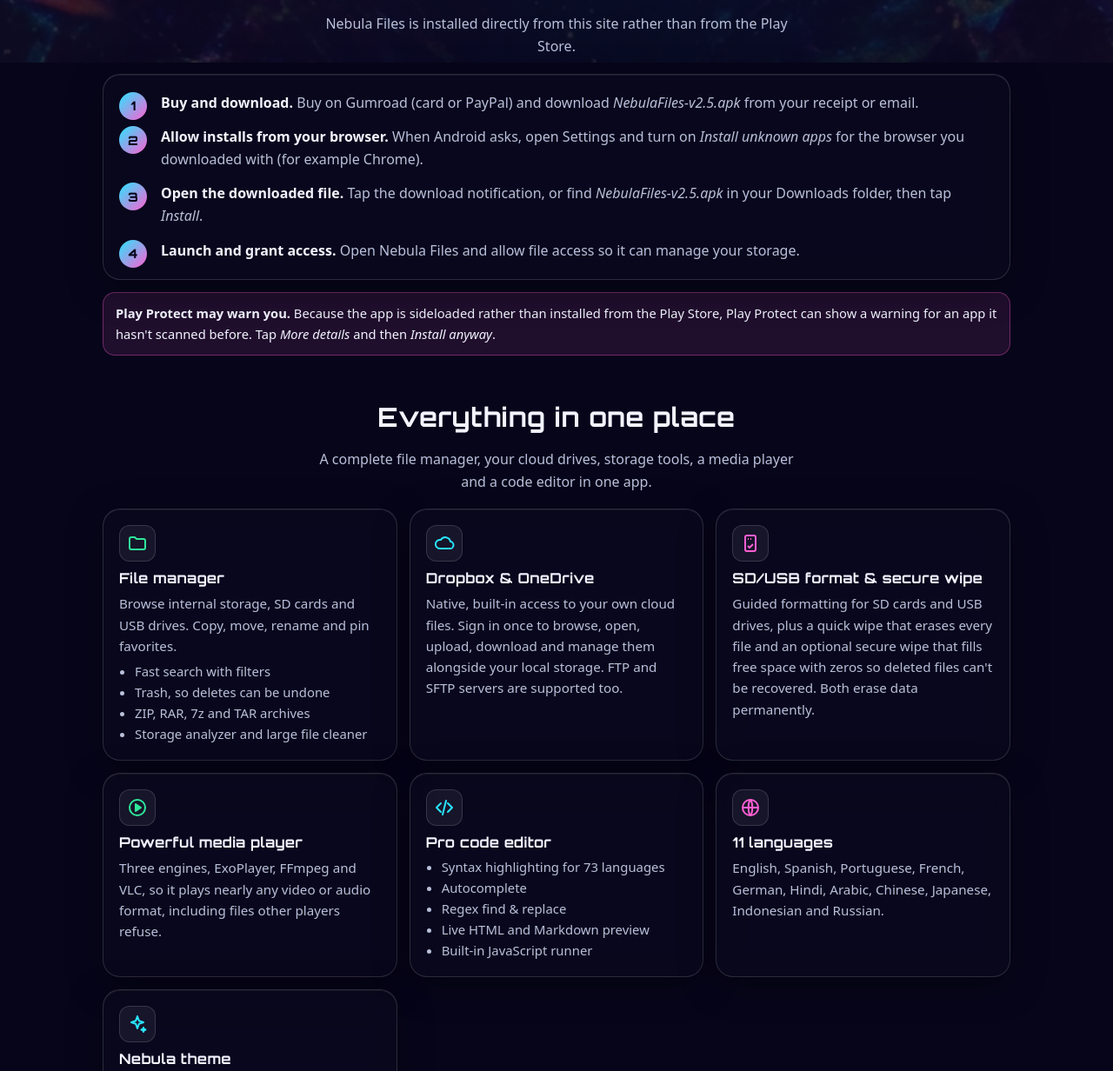
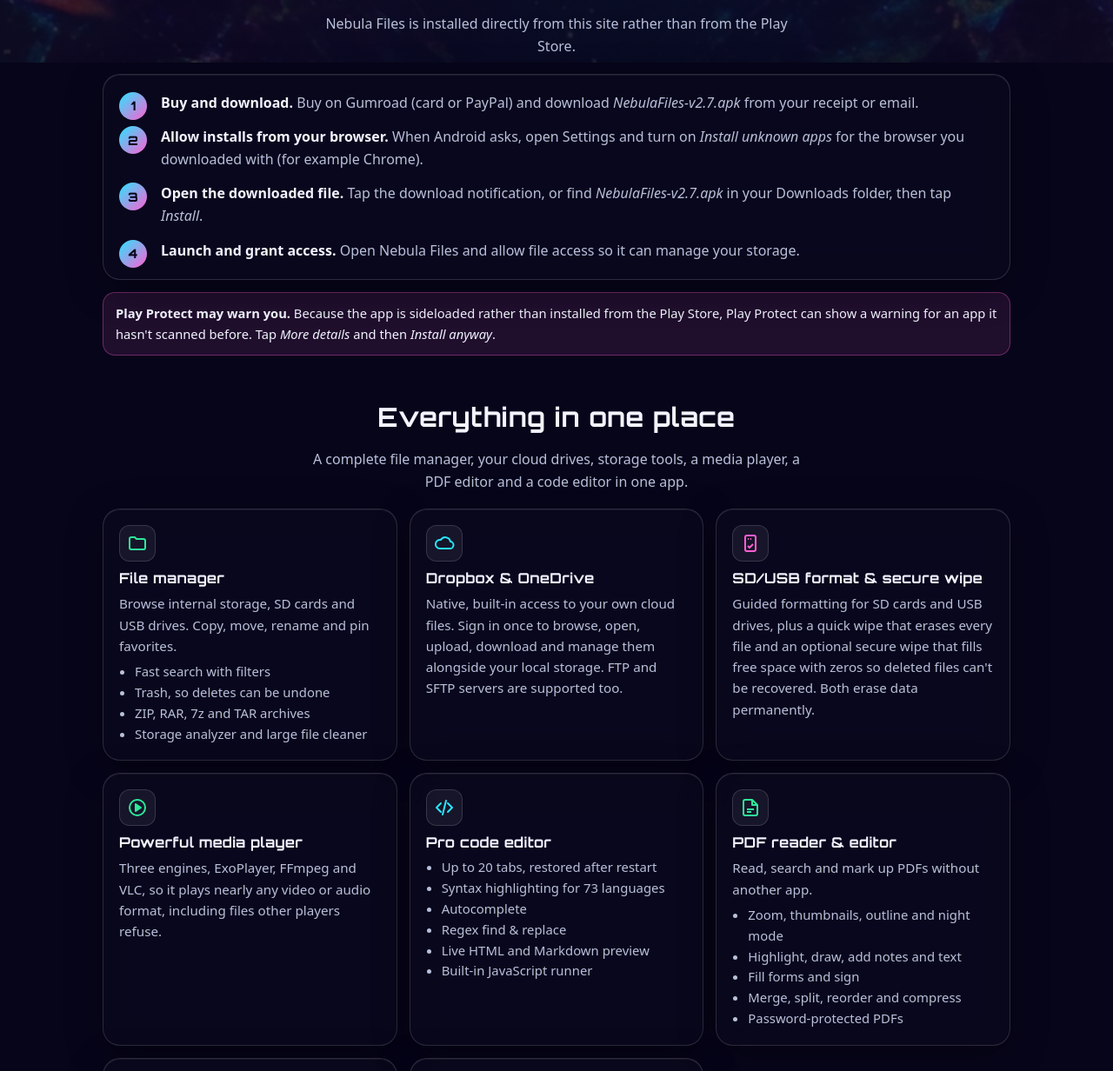
Before and after one commit to Mojojo-Hollowfied/Mojojo-Hollowfied.github.io, a plain HTML site: page index.html in a window 1280 px wide. Shown: the part 728-1960 px from the top of the page at 87% size. Drawn offline with Linux system fonts and the light colour scheme.

Commit message:
Update site to v2.7

```diff
--- a/index.html
+++ b/index.html
@@ -51,8 +51,8 @@
         <p class="tagline" style="font-size:1rem;margin:.6rem 0">Buy once, and every future update is free.</p>
         <ul class="meta" aria-label="Download details">
           <li>$10 one-time</li>
-          <li>Version 2.5</li>
-          <li>About 56 MB</li>
+          <li>Version 2.7</li>
+          <li>About 58 MB</li>
           <li>Android 8.0+</li>
           <li>ARM phones</li>
         </ul>
@@ -66,9 +66,9 @@
       </div>
       <div class="glass">
         <ol class="steps">
-          <li><strong>Buy and download.</strong> <span>Buy on Gumroad (card or PayPal) and download <em>NebulaFiles-v2.5.apk</em> from your receipt or email.</span></li>
+          <li><strong>Buy and download.</strong> <span>Buy on Gumroad (card or PayPal) and download <em>NebulaFiles-v2.7.apk</em> from your receipt or email.</span></li>
           <li><strong>Allow installs from your browser.</strong> <span>When Android asks, open Settings and turn on <em>Install unknown apps</em> for the browser you downloaded with (for example Chrome).</span></li>
-          <li><strong>Open the downloaded file.</strong> <span>Tap the download notification, or find <em>NebulaFiles-v2.5.apk</em> in your Downloads folder, then tap <em>Install</em>.</span></li>
+          <li><strong>Open the downloaded file.</strong> <span>Tap the download notification, or find <em>NebulaFiles-v2.7.apk</em> in your Downloads folder, then tap <em>Install</em>.</span></li>
           <li><strong>Launch and grant access.</strong> <span>Open Nebula Files and allow file access so it can manage your storage.</span></li>
         </ol>
       </div>
@@ -78,7 +78,7 @@
     <section id="features" aria-labelledby="features-h">
       <div class="section-head">
         <h2 id="features-h">Everything in one place</h2>
-        <p>A complete file manager, your cloud drives, storage tools, a media player and a code editor in one app.</p>
+        <p>A complete file manager, your cloud drives, storage tools, a media player, a PDF editor and a code editor in one app.</p>
       </div>
       <div class="grid">
         <article class="feature glass">
@@ -111,11 +111,24 @@
           <div class="ico c-cyan"><svg viewBox="0 0 24 24" fill="none" stroke="currentColor" stroke-width="2" stroke-linecap="round" stroke-linejoin="round" aria-hidden="true"><path d="m8 7-5 5 5 5"/><path d="m16 7 5 5-5 5"/><path d="m14 4-4 16"/></svg></div>
           <h3>Pro code editor</h3>
           <ul>
+            <li>Up to 20 tabs, restored after restart</li>
             <li>Syntax highlighting for 73 languages</li>
             <li>Autocomplete</li>
             <li>Regex find &amp; replace</li>
             <li>Live HTML and Markdown preview</li>
             <li>Built-in JavaScript runner</li>
+          </ul>
+        </article>
+        <article class="feature glass">
+          <div class="ico c-green"><svg viewBox="0 0 24 24" fill="none" stroke="currentColor" stroke-width="2" stroke-linejoin="round" aria-hidden="true"><path d="M14 3H6a2 2 0 0 0-2 2v14a2 2 0 0 0 2 2h12a2 2 0 0 0 2-2V9z"/><path d="M14 3v6h6"/><path d="M8 14h8M8 17h5"/></svg></div>
+          <h3>PDF reader &amp; editor</h3>
+          <p>Read, search and mark up PDFs without another app.</p>
+          <ul>
+            <li>Zoom, thumbnails, outline and night mode</li>
+            <li>Highlight, draw, add notes and text</li>
+            <li>Fill forms and sign</li>
+            <li>Merge, split, reorder and compress</li>
+            <li>Password-protected PDFs</li>
           </ul>
         </article>
         <article class="feature glass">
```
